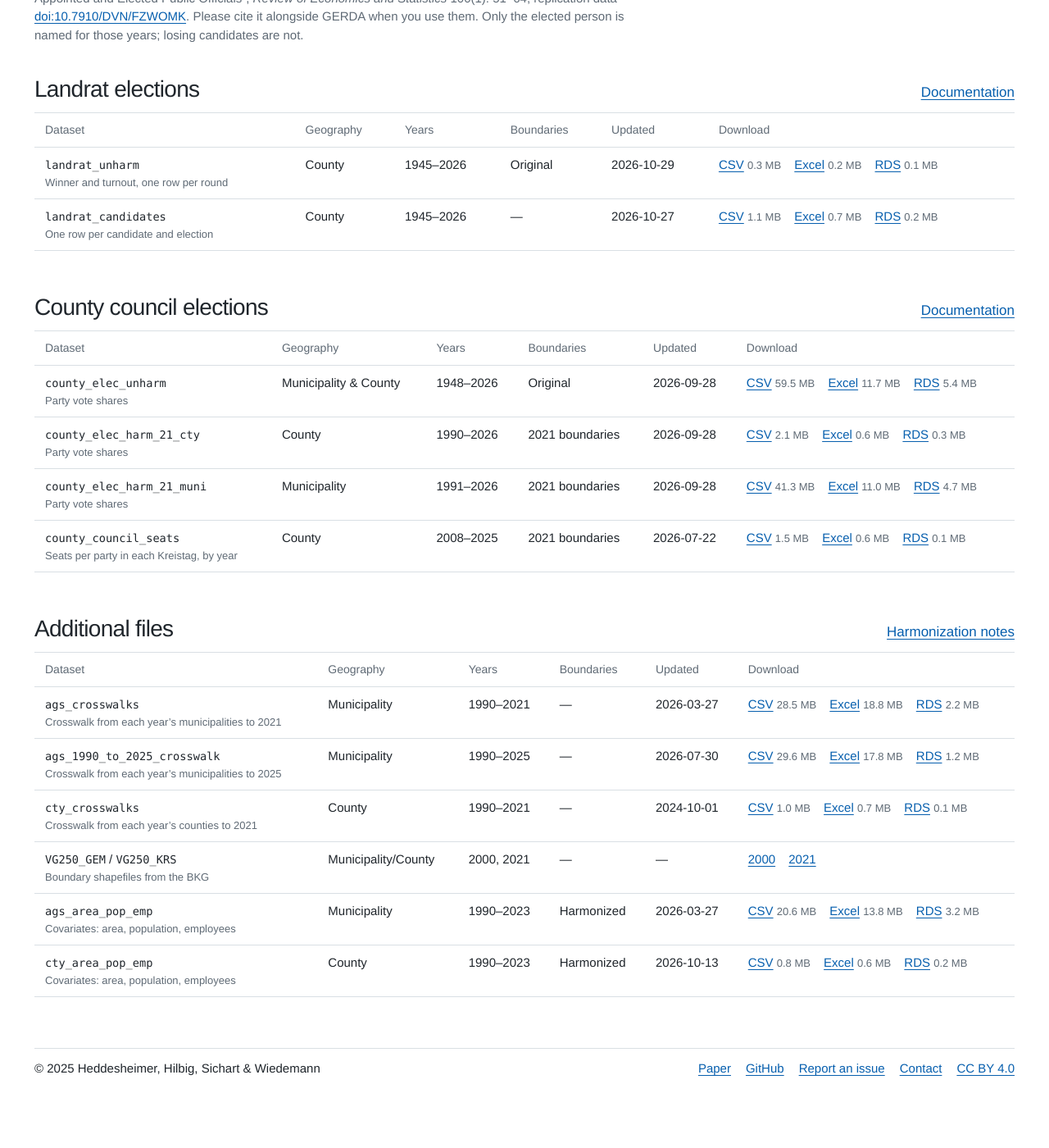
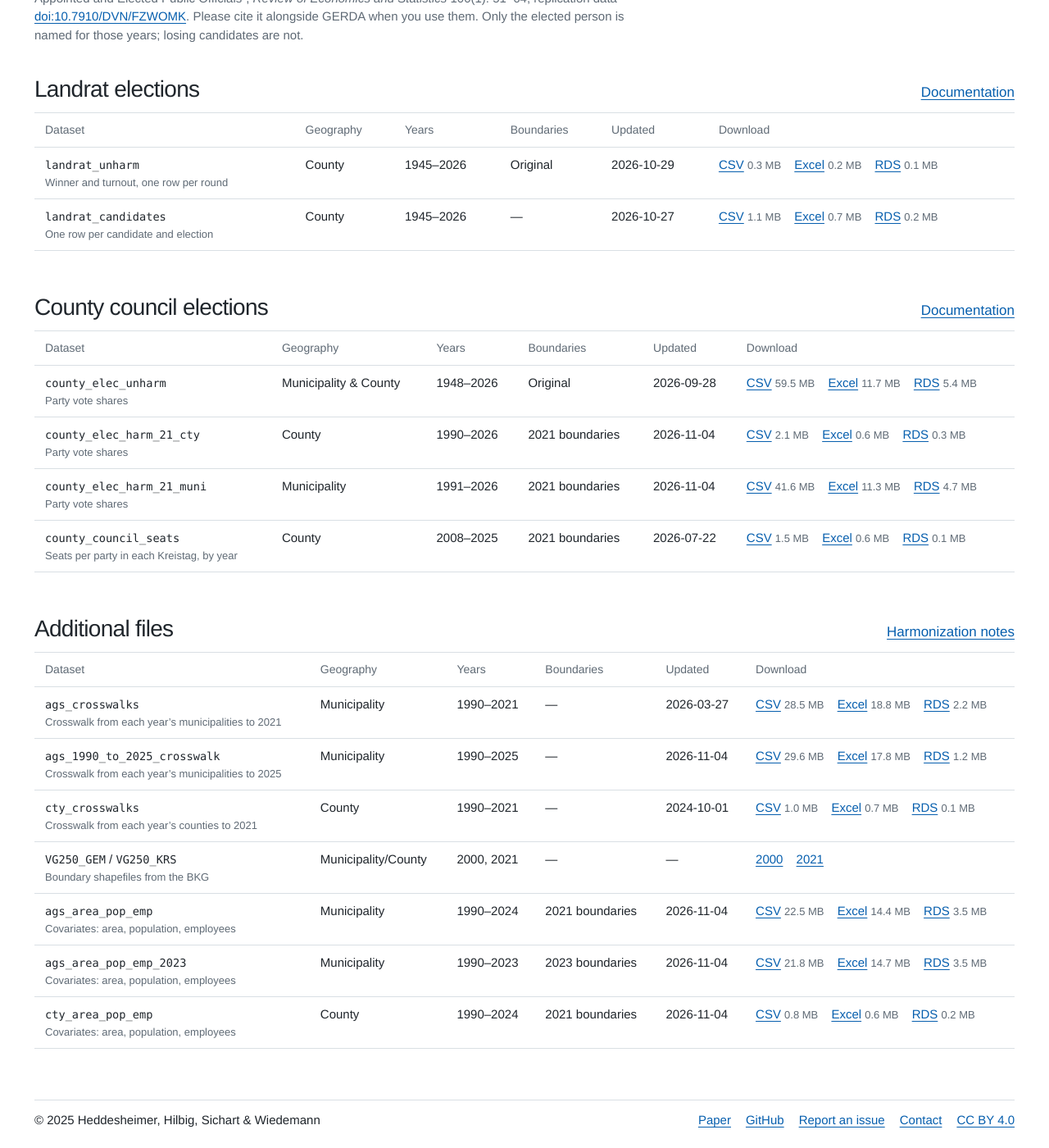
Before and after one commit to awiedem/awiedem.github.io, a Jekyll site: the page built from election-data.md, in a window 1280 px wide and 1400 px high, scrolled down 3075 px. Shown: the whole window at 82% size. Built offline with Jekyll 4.4.1, drawn with Linux system fonts in a browser that asks for light colours; before the commit the page ends 4412 px from its top, so only the background shows below that; some of the changed text lies outside the part shown.

Commit message:
Update log: area and population through 2024, covariate panels
- Update-log entry for the data release of 2026-11-05 (GERDA 81568b7, 88b28fc).
- Data page: ags_area_pop_emp and cty_area_pop_emp run 1990-2024 on 2021 boundaries; add ags_area_pop_emp_2023. Sizes and dates refreshed.
- Documentation: covariate coverage and the Zensus 2022 break. dateModified for the release.

Co-Authored-By: Claude Opus 5.5 <noreply@anthropic.com>

```diff
--- a/_data/downloads.yml
+++ b/_data/downloads.yml
@@ -3,13 +3,18 @@
 ags_1990_to_2025_crosswalk:
   csv_mb: 29.6
   rds_mb: 1.2
-  updated: 2026-07-30
+  updated: 2026-11-04
   xlsx_mb: 17.8
 ags_area_pop_emp:
-  csv_mb: 20.6
-  rds_mb: 3.2
-  updated: 2026-03-27
-  xlsx_mb: 13.8
+  csv_mb: 22.5
+  rds_mb: 3.5
+  updated: 2026-11-04
+  xlsx_mb: 14.4
+ags_area_pop_emp_2023:
+  csv_mb: 21.8
+  rds_mb: 3.5
+  updated: 2026-11-04
+  xlsx_mb: 14.7
 ags_crosswalks:
   csv_mb: 28.5
   rds_mb: 2.2
@@ -23,13 +28,13 @@ county_council_seats:
 county_elec_harm_21_cty:
   csv_mb: 2.1
   rds_mb: 0.3
-  updated: 2026-09-28
+  updated: 2026-11-04
   xlsx_mb: 0.6
 county_elec_harm_21_muni:
-  csv_mb: 41.3
+  csv_mb: 41.6
   rds_mb: 4.7
-  updated: 2026-09-28
-  xlsx_mb: 11.0
+  updated: 2026-11-04
+  xlsx_mb: 11.3
 county_elec_unharm:
   csv_mb: 59.5
   rds_mb: 5.4
@@ -38,7 +43,7 @@ county_elec_unharm:
 cty_area_pop_emp:
   csv_mb: 0.8
   rds_mb: 0.2
-  updated: 2026-10-13
+  updated: 2026-11-04
   xlsx_mb: 0.6
 cty_crosswalks:
   csv_mb: 1.0
@@ -56,9 +61,9 @@ european_muni_unharm:
   updated: 2026-09-28
   xlsx_mb: 24.2
 federal_cty_harm:
-  csv_mb: 2.5
-  rds_mb: 0.7
-  updated: 2026-03-05
+  csv_mb: 2.6
+  rds_mb: 0.8
+  updated: 2026-11-04
   xlsx_mb: 2.3
 federal_cty_unharm:
   csv_mb: 4.0
@@ -66,15 +71,15 @@ federal_cty_unharm:
   updated: 2026-03-27
   xlsx_mb: 2.3
 federal_muni_harm_21:
-  csv_mb: 65.1
+  csv_mb: 65.3
   rds_mb: 17.2
-  updated: 2026-09-28
-  xlsx_mb: 44.0
+  updated: 2026-11-04
+  xlsx_mb: 44.7
 federal_muni_harm_25:
-  csv_mb: 64.7
-  rds_mb: 17.1
-  updated: 2026-09-28
-  xlsx_mb: 43.9
+  csv_mb: 64.9
+  rds_mb: 17.2
+  updated: 2026-11-04
+  xlsx_mb: 44.5
 federal_muni_raw:
   csv_mb: 45.5
   rds_mb: 10.4
@@ -156,15 +161,15 @@ mayoral_unharm:
   updated: 2026-10-29
   xlsx_mb: 6.3
 municipal_harm:
-  csv_mb: 15.8
+  csv_mb: 15.9
   rds_mb: 2.7
-  updated: 2026-10-13
-  xlsx_mb: 11.0
+  updated: 2026-11-04
+  xlsx_mb: 11.3
 municipal_harm_25:
-  csv_mb: 18.1
+  csv_mb: 18.3
   rds_mb: 3.0
-  updated: 2026-10-13
-  xlsx_mb: 12.6
+  updated: 2026-11-04
+  xlsx_mb: 12.9
 municipal_unharm:
   csv_mb: 19.4
   rds_mb: 3.8
@@ -173,17 +178,17 @@ municipal_unharm:
 state_harm_21:
   csv_mb: 62.9
   rds_mb: 11.0
-  updated: 2026-10-20
+  updated: 2026-11-04
   xlsx_mb: 24.3
 state_harm_23:
   csv_mb: 62.9
   rds_mb: 11.0
-  updated: 2026-10-20
+  updated: 2026-11-04
   xlsx_mb: 24.3
 state_harm_25:
   csv_mb: 62.8
   rds_mb: 11.0
-  updated: 2026-10-20
+  updated: 2026-11-04
   xlsx_mb: 24.3
 state_unharm:
   csv_mb: 92.3
--- a/election-data.md
+++ b/election-data.md
@@ -214,8 +214,9 @@ Hessen candidate names for 1993–2012 come from Hessami, Zohal (2018), "Account
 | `ags_1990_to_2025_crosswalk` <small>Crosswalk from each year's municipalities to 2025</small> | Municipality | 1990–2025 | — | {{ site.data.downloads.ags_1990_to_2025_crosswalk.updated }} | [CSV](https://github.com/awiedem/german_election_data/raw/refs/heads/main/data/crosswalks/final/ags_1990_to_2025_crosswalk.csv?download=) <span class="file-size">{{ site.data.downloads.ags_1990_to_2025_crosswalk.csv_mb }} MB</span> [Excel](https://github.com/awiedem/german_election_data/raw/refs/heads/main/data/crosswalks/final/ags_1990_to_2025_crosswalk.xlsx?download=) <span class="file-size">{{ site.data.downloads.ags_1990_to_2025_crosswalk.xlsx_mb }} MB</span> [RDS](https://github.com/awiedem/german_election_data/raw/refs/heads/main/data/crosswalks/final/ags_1990_to_2025_crosswalk.rds) <span class="file-size">{{ site.data.downloads.ags_1990_to_2025_crosswalk.rds_mb }} MB</span> |
 | `cty_crosswalks` <small>Crosswalk from each year's counties to 2021</small> | County | 1990–2021 | — | {{ site.data.downloads.cty_crosswalks.updated }} | [CSV](https://github.com/awiedem/german_election_data/raw/refs/heads/main/data/crosswalks/final/cty_crosswalks.csv?download=) <span class="file-size">{{ site.data.downloads.cty_crosswalks.csv_mb }} MB</span> [Excel](https://github.com/awiedem/german_election_data/raw/refs/heads/main/data/crosswalks/final/cty_crosswalks.xlsx?download=) <span class="file-size">{{ site.data.downloads.cty_crosswalks.xlsx_mb }} MB</span> [RDS](https://github.com/awiedem/german_election_data/raw/refs/heads/main/data/crosswalks/final/cty_crosswalks.rds) <span class="file-size">{{ site.data.downloads.cty_crosswalks.rds_mb }} MB</span> |
 | `VG250_GEM` / `VG250_KRS` <small>Boundary shapefiles from the BKG</small> | Municipality/County | 2000, 2021 | — | — | [2000](https://github.com/awiedem/german_election_data/tree/main/data/shapefiles/2000) [2021](https://github.com/awiedem/german_election_data/tree/main/data/shapefiles/2021) |
-| `ags_area_pop_emp` <small>Covariates: area, population, employees</small> | Municipality | 1990–2023 | Harmonized | {{ site.data.downloads.ags_area_pop_emp.updated }} | [CSV](https://github.com/awiedem/german_election_data/raw/refs/heads/main/data/covars_municipality/final/ags_area_pop_emp.csv?download=) <span class="file-size">{{ site.data.downloads.ags_area_pop_emp.csv_mb }} MB</span> [Excel](https://github.com/awiedem/german_election_data/raw/refs/heads/main/data/covars_municipality/final/ags_area_pop_emp.xlsx?download=) <span class="file-size">{{ site.data.downloads.ags_area_pop_emp.xlsx_mb }} MB</span> [RDS](https://github.com/awiedem/german_election_data/raw/refs/heads/main/data/covars_municipality/final/ags_area_pop_emp.rds) <span class="file-size">{{ site.data.downloads.ags_area_pop_emp.rds_mb }} MB</span> |
-| `cty_area_pop_emp` <small>Covariates: area, population, employees</small> | County | 1990–2023 | Harmonized | {{ site.data.downloads.cty_area_pop_emp.updated }} | [CSV](https://github.com/awiedem/german_election_data/raw/refs/heads/main/data/covars_county/final/cty_area_pop_emp.csv?download=) <span class="file-size">{{ site.data.downloads.cty_area_pop_emp.csv_mb }} MB</span> [Excel](https://github.com/awiedem/german_election_data/raw/refs/heads/main/data/covars_county/final/cty_area_pop_emp.xlsx?download=) <span class="file-size">{{ site.data.downloads.cty_area_pop_emp.xlsx_mb }} MB</span> [RDS](https://github.com/awiedem/german_election_data/raw/refs/heads/main/data/covars_county/final/cty_area_pop_emp.rds) <span class="file-size">{{ site.data.downloads.cty_area_pop_emp.rds_mb }} MB</span> |
+| `ags_area_pop_emp` <small>Covariates: area, population, employees</small> | Municipality | 1990–2024 | 2021 boundaries | {{ site.data.downloads.ags_area_pop_emp.updated }} | [CSV](https://github.com/awiedem/german_election_data/raw/refs/heads/main/data/covars_municipality/final/ags_area_pop_emp.csv?download=) <span class="file-size">{{ site.data.downloads.ags_area_pop_emp.csv_mb }} MB</span> [Excel](https://github.com/awiedem/german_election_data/raw/refs/heads/main/data/covars_municipality/final/ags_area_pop_emp.xlsx?download=) <span class="file-size">{{ site.data.downloads.ags_area_pop_emp.xlsx_mb }} MB</span> [RDS](https://github.com/awiedem/german_election_data/raw/refs/heads/main/data/covars_municipality/final/ags_area_pop_emp.rds) <span class="file-size">{{ site.data.downloads.ags_area_pop_emp.rds_mb }} MB</span> |
+| `ags_area_pop_emp_2023` <small>Covariates: area, population, employees</small> | Municipality | 1990–2023 | 2023 boundaries | {{ site.data.downloads.ags_area_pop_emp_2023.updated }} | [CSV](https://github.com/awiedem/german_election_data/raw/refs/heads/main/data/covars_municipality/final/ags_area_pop_emp_2023.csv?download=) <span class="file-size">{{ site.data.downloads.ags_area_pop_emp_2023.csv_mb }} MB</span> [Excel](https://github.com/awiedem/german_election_data/raw/refs/heads/main/data/covars_municipality/final/ags_area_pop_emp_2023.xlsx?download=) <span class="file-size">{{ site.data.downloads.ags_area_pop_emp_2023.xlsx_mb }} MB</span> [RDS](https://github.com/awiedem/german_election_data/raw/refs/heads/main/data/covars_municipality/final/ags_area_pop_emp_2023.rds) <span class="file-size">{{ site.data.downloads.ags_area_pop_emp_2023.rds_mb }} MB</span> |
+| `cty_area_pop_emp` <small>Covariates: area, population, employees</small> | County | 1990–2024 | 2021 boundaries | {{ site.data.downloads.cty_area_pop_emp.updated }} | [CSV](https://github.com/awiedem/german_election_data/raw/refs/heads/main/data/covars_county/final/cty_area_pop_emp.csv?download=) <span class="file-size">{{ site.data.downloads.cty_area_pop_emp.csv_mb }} MB</span> [Excel](https://github.com/awiedem/german_election_data/raw/refs/heads/main/data/covars_county/final/cty_area_pop_emp.xlsx?download=) <span class="file-size">{{ site.data.downloads.cty_area_pop_emp.xlsx_mb }} MB</span> [RDS](https://github.com/awiedem/german_election_data/raw/refs/heads/main/data/covars_county/final/cty_area_pop_emp.rds) <span class="file-size">{{ site.data.downloads.cty_area_pop_emp.rds_mb }} MB</span> |
 
 </div>
 
```
Also changed, not shown: _updates/2026-11-05-area-and-population-through-2024.md (added, +9 -0 lines), index.md (+1 -1 lines), usage_notes.md (+2 -0 lines).
